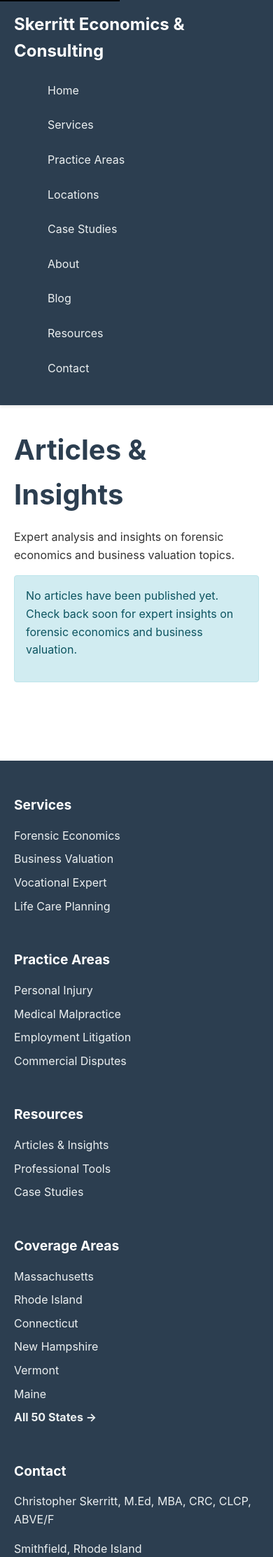
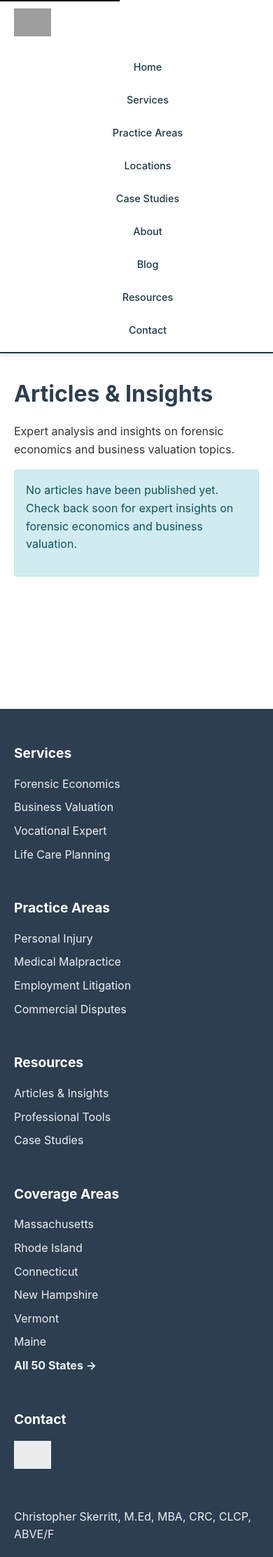
Before and after one commit to cskerritt/skerritt-economics-django, a Django app: template blog/templates/blog/list.html in a window 390 px wide. Shown: the top 2225 px of the page at 70% size. Run offline with Django 4.2, Linux system fonts and the light colour scheme; the template is opened without the code that fills it, so the values that code supplies are empty; grey boxes are pictures that could not be loaded.

Commit message:
Implement SEC logo throughout website with responsive design
- Add logo to navbar with proper styling and hover effects
- Add logo to footer with inverted colors for dark background
- Update navbar design from dark to light with professional colors
- Implement responsive logo sizing for mobile devices
- Update color scheme to match logo branding (navy #1a3a4a and gold #c9a961)
- Add screen reader text for accessibility
- Configure logo paths as static/images/skerritt-economics-logo.png

Note: Logo image file needs to be saved as:
/static/images/skerritt-economics-logo.png

🤖 Generated with [Claude Code](https://claude.ai/code)

Co-Authored-By: Claude <noreply@anthropic.com>

```diff
--- a/static/css/main.css
+++ b/static/css/main.css
@@ -36,42 +36,71 @@ body {
 
 /* Navigation */
 .navbar {
-    background-color: #2c3e50;
-    padding: 1rem 0;
-    box-shadow: 0 2px 4px rgba(0,0,0,0.1);
+    background-color: #fff;
+    padding: 0.75rem 0;
+    box-shadow: 0 2px 8px rgba(0,0,0,0.1);
+    border-bottom: 2px solid #1a3a4a;
+}
+
+.navbar .container {
+    display: flex;
+    justify-content: space-between;
+    align-items: center;
+}
+
+.navbar-brand {
+    flex-shrink: 0;
 }
 
 .navbar-brand a {
-    color: #fff;
+    color: #1a3a4a;
     font-size: 1.5rem;
     font-weight: bold;
     text-decoration: none;
 }
 
 .navbar-brand .logo-link {
-    display: flex;
-    align-items: center;
+    display: inline-block;
     text-decoration: none;
-    color: #fff;
+    transition: transform 0.3s ease;
+}
+
+.navbar-brand .logo-link:hover {
+    transform: scale(1.05);
 }
 
 .navbar-logo {
-    height: 50px;
+    height: 60px;
     width: auto;
-    margin-right: 15px;
+    max-width: 250px;
+    display: block;
+}
+
+/* Screen reader only text */
+.sr-only {
+    position: absolute;
+    width: 1px;
+    height: 1px;
+    padding: 0;
+    margin: -1px;
+    overflow: hidden;
+    clip: rect(0,0,0,0);
+    white-space: nowrap;
+    border-width: 0;
 }
 
 .navbar-text {
     font-size: 1.5rem;
     font-weight: bold;
-    color: #fff;
+    color: #1a3a4a;
 }
 
 .navbar-menu {
     list-style: none;
     display: flex;
-    gap: 2rem;
-    margin-top: 1rem;
+    gap: 1rem;
+    margin: 0;
+    align-items: center;
 }
 
 .navbar-menu li {
@@ -79,15 +108,17 @@ body {
 }
 
 .navbar-menu a {
-    color: #ecf0f1;
+    color: #1a3a4a;
     text-decoration: none;
     padding: 0.5rem 1rem;
     display: block;
-    transition: background-color 0.3s;
+    transition: all 0.3s;
+    font-weight: 500;
 }
 
 .navbar-menu a:hover {
-    background-color: #34495e;
+    background-color: #f0f4f8;
+    color: #c9a961;
     border-radius: 4px;
 }
 
@@ -101,11 +132,12 @@ body {
     position: absolute;
     top: 100%;
     left: 0;
-    background-color: #34495e;
+    background-color: #fff;
     min-width: 250px;
-    box-shadow: 0 4px 6px rgba(0,0,0,0.1);
+    box-shadow: 0 4px 12px rgba(0,0,0,0.15);
     z-index: 1000;
     border-radius: 4px;
+    border: 1px solid #e0e4e8;
 }
 
 .dropdown-menu li {
@@ -114,11 +146,14 @@ body {
 
 .dropdown-menu a {
     padding: 0.75rem 1rem;
-    border-bottom: 1px solid #2c3e50;
+    border-bottom: 1px solid #f0f4f8;
+    color: #1a3a4a;
+    font-weight: 400;
 }
 
 .dropdown-menu a:hover {
-    background-color: #2c3e50;
+    background-color: #f8f9fa;
+    color: #c9a961;
 }
 
 /* Main Content */
@@ -292,6 +327,23 @@ textarea.form-control {
     border-top: 1px solid #34495e;
 }
 
+/* Footer Logo */
+.footer-logo {
+    margin-bottom: 1rem;
+}
+
+.footer-logo-img {
+    height: 50px;
+    width: auto;
+    filter: brightness(0) invert(1);
+    opacity: 0.9;
+    transition: opacity 0.3s;
+}
+
+.footer-logo-img:hover {
+    opacity: 1;
+}
+
 /* Testimonials */
 .testimonial {
     background: #f8f9fa;
@@ -407,10 +459,24 @@ textarea.form-control {
 }
 
 /* Responsive Design */
+/* Responsive Design */
 @media (max-width: 768px) {
+    /* Navigation */
+    .navbar .container {
+        flex-direction: column;
+        align-items: flex-start;
+    }
+
+    .navbar-logo {
+        height: 45px;
+        max-width: 180px;
+    }
+
     .navbar-menu {
         flex-direction: column;
         gap: 0.5rem;
+        width: 100%;
+        margin-top: 1rem;
     }
 
     .dropdown-menu {
@@ -419,13 +485,33 @@ textarea.form-control {
         box-shadow: none;
     }
 
+    /* Footer */
     .footer-content {
         grid-template-columns: 1fr;
     }
 
+    .footer-logo-img {
+        height: 40px;
+    }
+
+    /* Services Grid */
     .services-grid {
         grid-template-columns: 1fr;
     }
+}
+
+@media (max-width: 480px) {
+    .navbar-logo {
+        height: 40px;
+        max-width: 160px;
+    }
+
+    .navbar-menu {
+        font-size: 0.9rem;
+    }
+
+    h1 { font-size: 2rem; }
+    h2 { font-size: 1.5rem; }
 }
 
 /* Utility Classes */
--- a/templates/partials/_footer.html
+++ b/templates/partials/_footer.html
@@ -45,6 +45,14 @@
 
             <div class="footer-section">
                 <h3>Contact</h3>
+                {% load static %}
+                <div class="footer-logo mb-3">
+                    <img src="{% static 'images/skerritt-economics-logo.png' %}"
+                         alt="Skerritt Economics and Consulting"
+                         class="footer-logo-img"
+                         width="180"
+                         height="72">
+                </div>
                 <p>Christopher Skerritt, M.Ed, MBA, CRC, CLCP, ABVE/F</p>
                 <p>Smithfield, Rhode Island</p>
                 <p>Email: <a href="mailto:chris@skerritteconomics.com">chris@skerritteconomics.com</a></p>
--- a/templates/partials/_navbar.html
+++ b/templates/partials/_navbar.html
@@ -2,7 +2,14 @@
 <nav class="navbar">
     <div class="container">
         <div class="navbar-brand">
-            <a href="{% url 'home' %}">Skerritt Economics & Consulting</a>
+            <a href="{% url 'home' %}" class="logo-link">
+                <img src="{% static 'images/skerritt-economics-logo.png' %}"
+                     alt="Skerritt Economics and Consulting - SEC Logo"
+                     class="navbar-logo"
+                     width="200"
+                     height="80">
+                <span class="sr-only">Skerritt Economics & Consulting</span>
+            </a>
         </div>
         <ul class="navbar-menu">
             <li><a href="{% url 'home' %}">Home</a></li>
```
